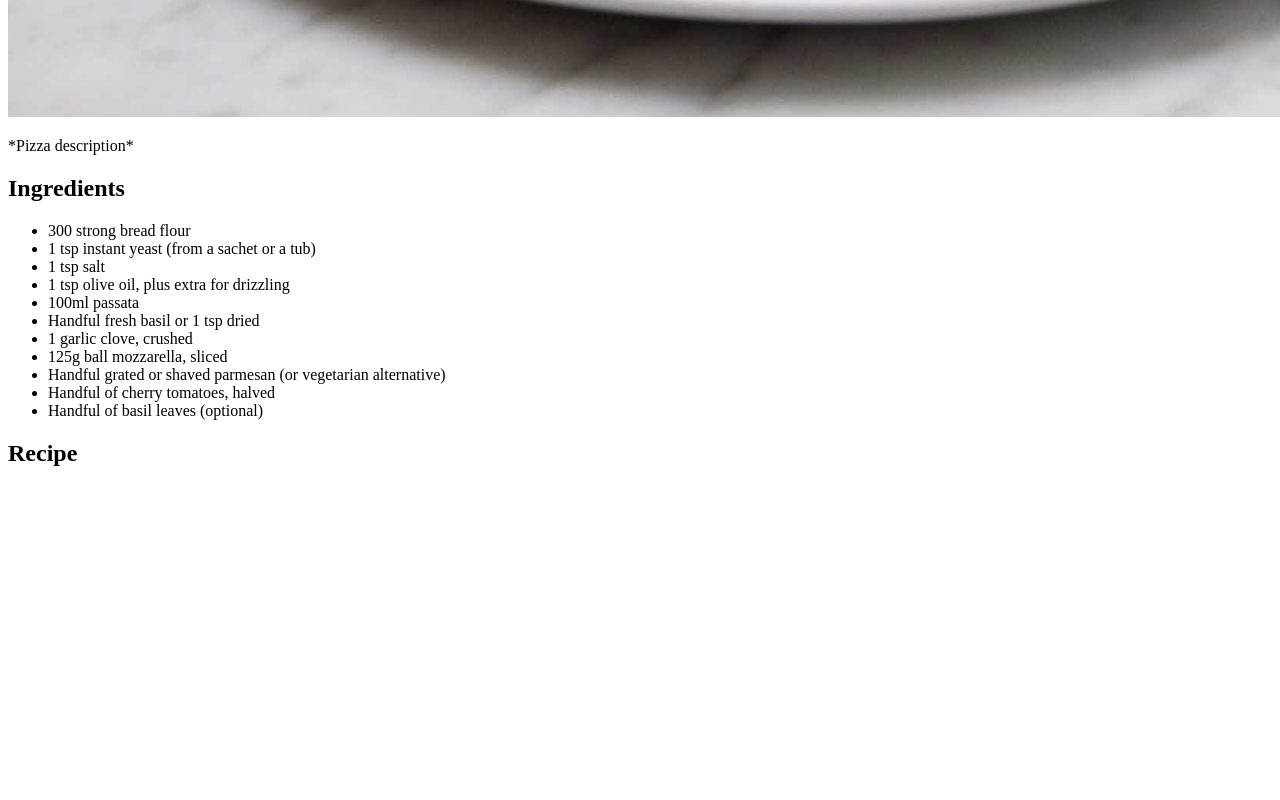
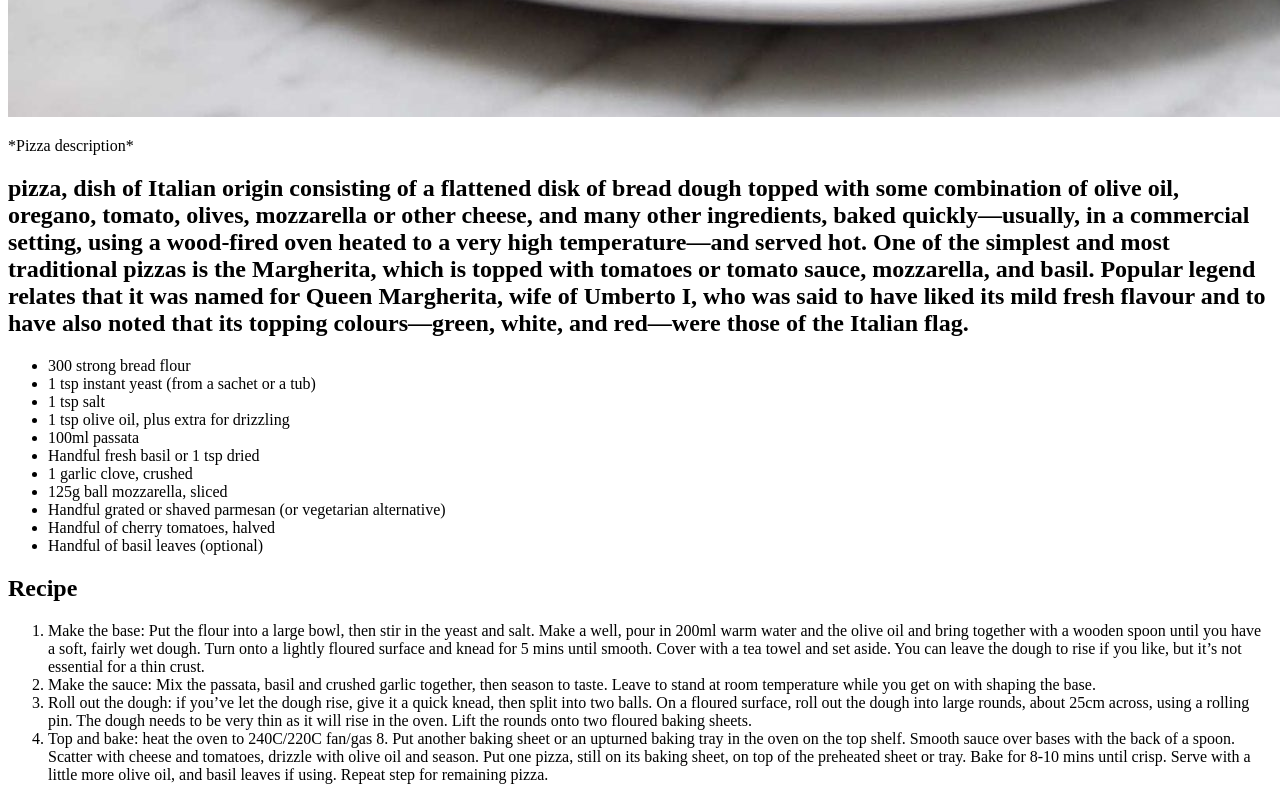
Before and after one commit to Fishcat2984/odin-recipes, a plain HTML site: page recipes/pizza/pizza.html in a window 1280 px wide. Shown: the part 784-1584 px from the top of the page. Before the commit the page ends 1449 px from the top, so only its background shows below. Drawn offline with Linux system fonts and the light colour scheme.

Commit message:
Added pizza description

```diff
--- a/recipes/pizza/pizza.html
+++ b/recipes/pizza/pizza.html
@@ -10,7 +10,7 @@
     <h1>Pizza</h1>
     <img src="./images/pizza.jpg" alt="carbonara">
     <p>*Pizza description*</p>
-    <h2>Ingredients</h2>
+    <h2>pizza, dish of Italian origin consisting of a flattened disk of bread dough topped with some combination of olive oil, oregano, tomato, olives, mozzarella or other cheese, and many other ingredients, baked quickly—usually, in a commercial setting, using a wood-fired oven heated to a very high temperature—and served hot. One of the simplest and most traditional pizzas is the Margherita, which is topped with tomatoes or tomato sauce, mozzarella, and basil. Popular legend relates that it was named for Queen Margherita, wife of Umberto I, who was said to have liked its mild fresh flavour and to have also noted that its topping colours—green, white, and red—were those of the Italian flag.</h2>
     <ul>
       <li>300 strong bread flour</li>
       <li>1 tsp instant yeast (from a sachet or a tub)</li>
```
